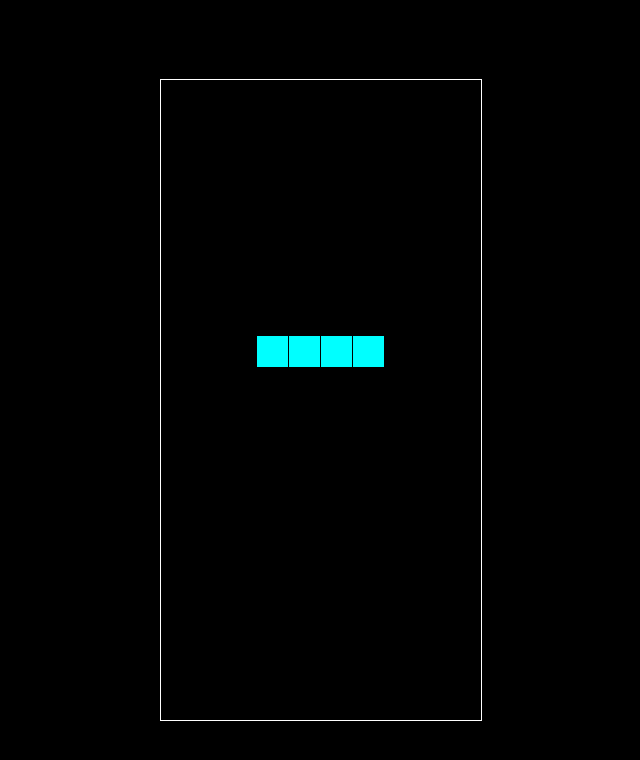
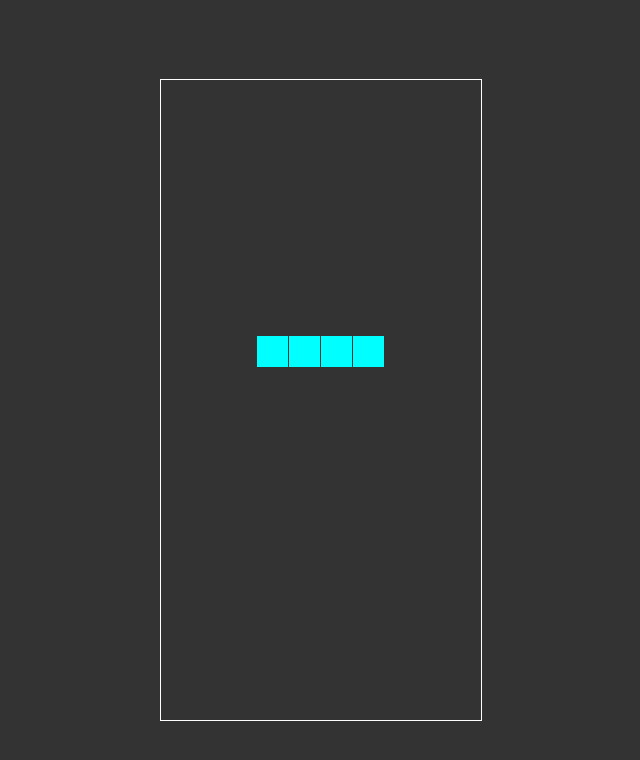
Before and after one commit to simplord123/tetris, a plain HTML site: page index.html in a window 1280 px wide. Shown: the whole page, without its empty margins (319-959 px from the left). Drawn offline with Linux system fonts and the light colour scheme.

Commit message:
Update index.html

```diff
--- a/index.html
+++ b/index.html
@@ -1,7 +1,7 @@
 <!DOCTYPE html>
 <html>
 <head>
-  <title>Basic Tetris HTML Game</title>
+  <title>Tetris</title>
   <meta charset="UTF-8">
   <style>
   html, body {
@@ -10,7 +10,7 @@
   }
 
   body {
-    background: black;
+    background: #333;
     display: flex;
     align-items: center;
     justify-content: center;
```
